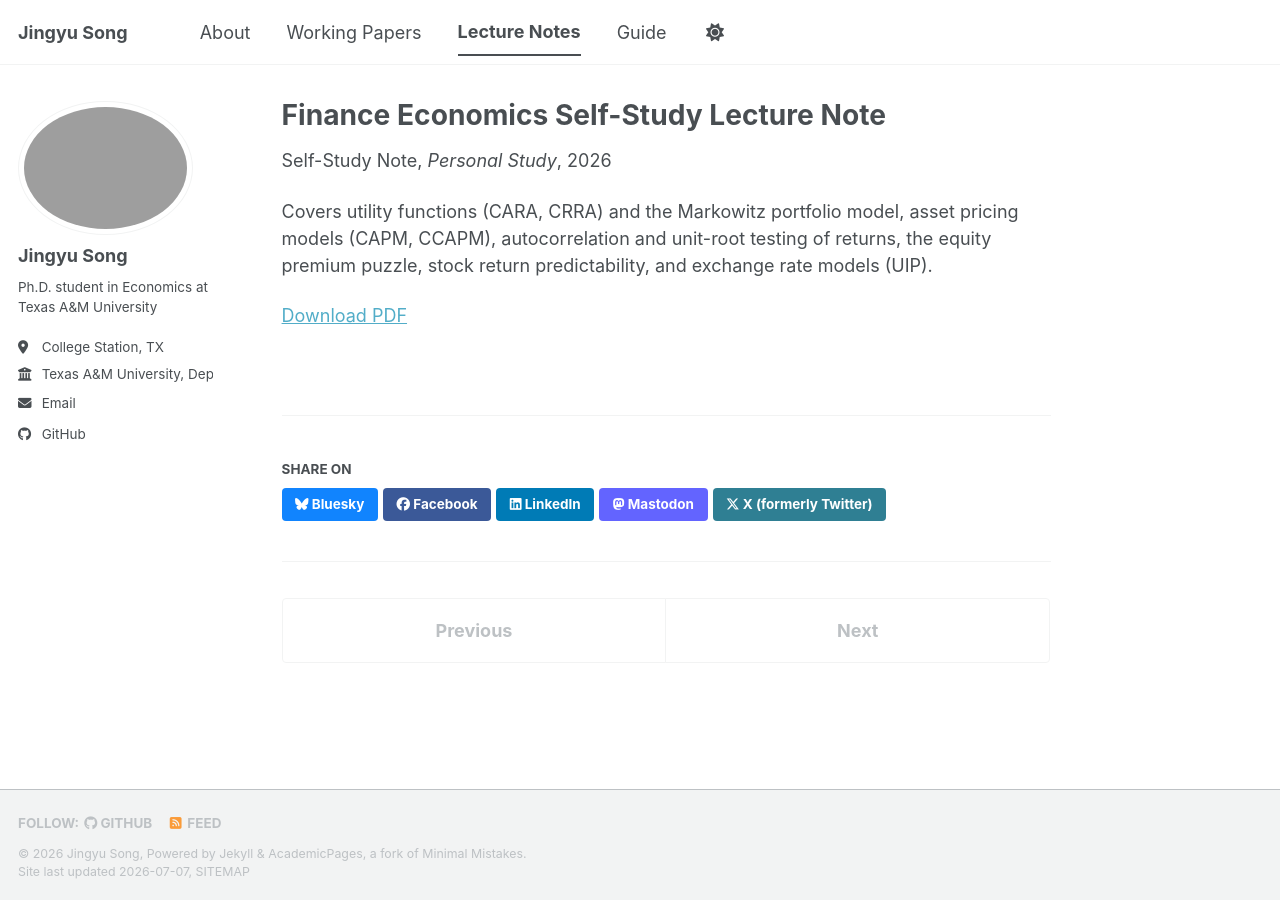
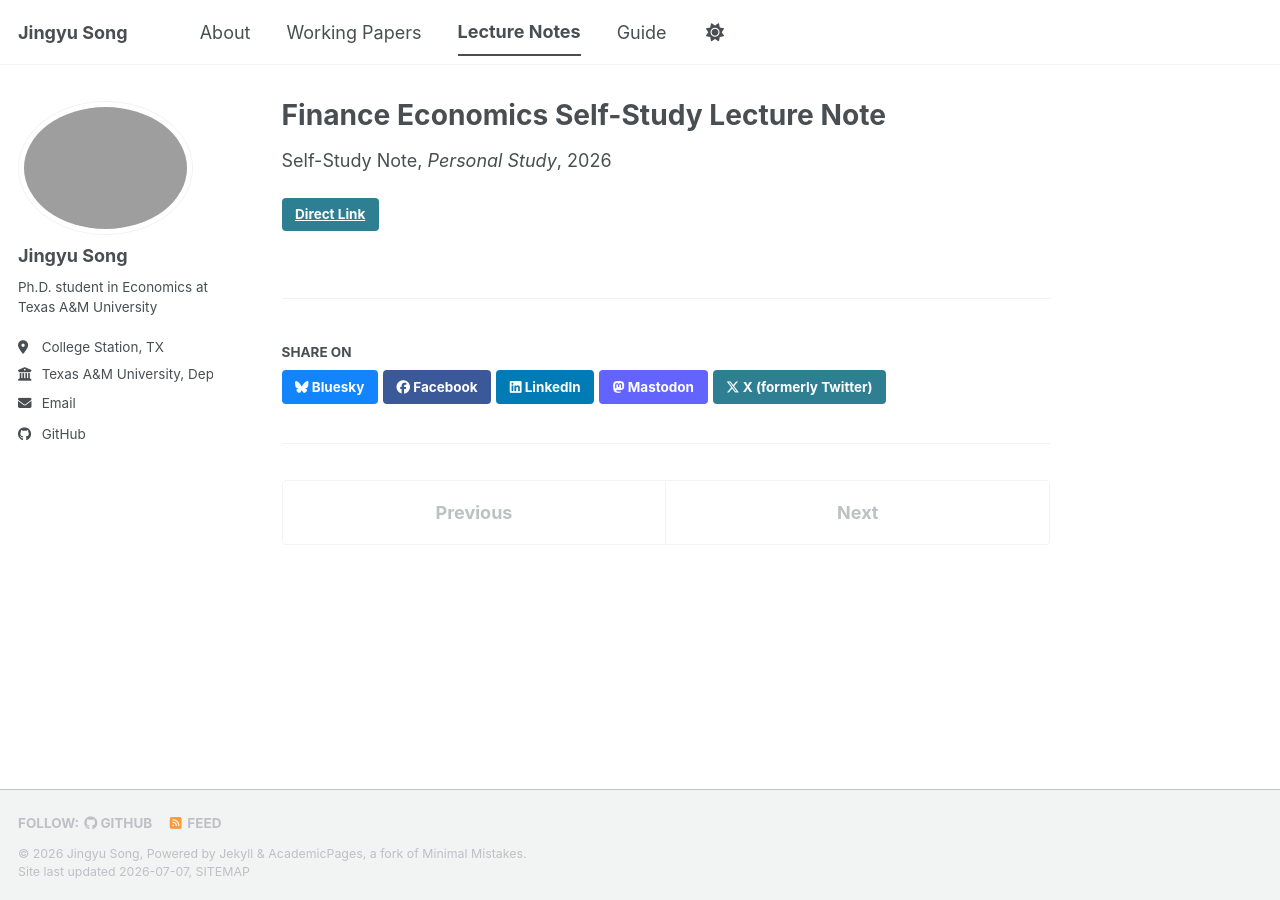
Before and after one commit to Jingyu-96/Jingyu-96.github.io, a Jekyll site: the page built from _teaching/2026-07-07-finance-economics-notes.md, in a window 1280 px wide. Built offline with Jekyll 4.4.1, drawn with Linux system fonts in a browser that asks for light colours; a style sheet for code colours, icons or effects is not loaded.

Commit message:
Update 2026-07-07-finance-economics-notes.md

```diff
--- a/_teaching/2026-07-07-finance-economics-notes.md
+++ b/_teaching/2026-07-07-finance-economics-notes.md
@@ -7,9 +7,6 @@ venue: "Personal Study"
 date: 2026-07-07
 location: "Self-study"
 noindex: true
-excerpt: 'Personal self-study note, not an official course document. Covers utility functions (CARA, CRRA) and the Markowitz portfolio model, asset pricing models (CAPM, CCAPM), autocorrelation and unit-root testing of returns, the equity premium puzzle, stock return predictability, and exchange rate models (UIP). [Download PDF](/files/Finance_economic_lecture_note.pdf)'
+link: '/files/Finance_economic_lecture_note.pdf'
+excerpt: 'Personal self-study note, not an official course document. Covers utility functions (CARA, CRRA) and the Markowitz portfolio model, asset pricing models (CAPM, CCAPM), autocorrelation and unit-root testing of returns, the equity premium puzzle, stock return predictability, and exchange rate models (UIP).'
 ---
-
-Covers utility functions (CARA, CRRA) and the Markowitz portfolio model, asset pricing models (CAPM, CCAPM), autocorrelation and unit-root testing of returns, the equity premium puzzle, stock return predictability, and exchange rate models (UIP).
-
-[Download PDF](/files/Finance_economic_lecture_note.pdf)
```
